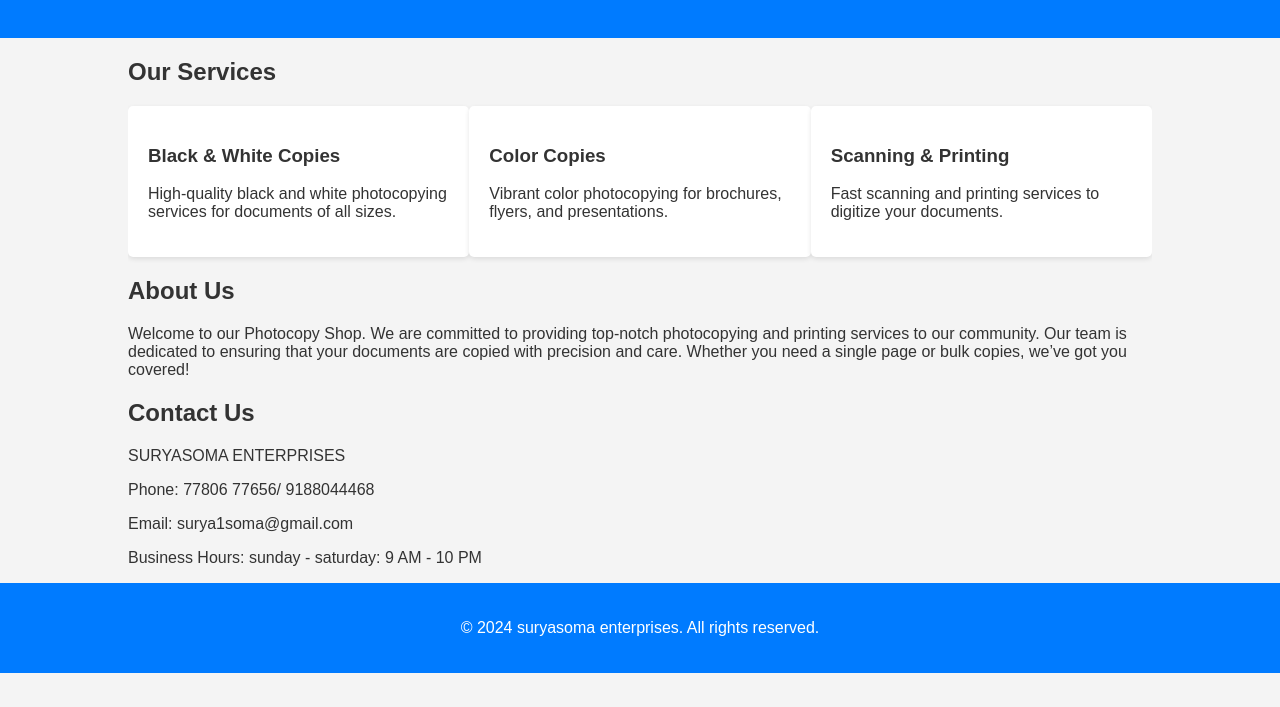
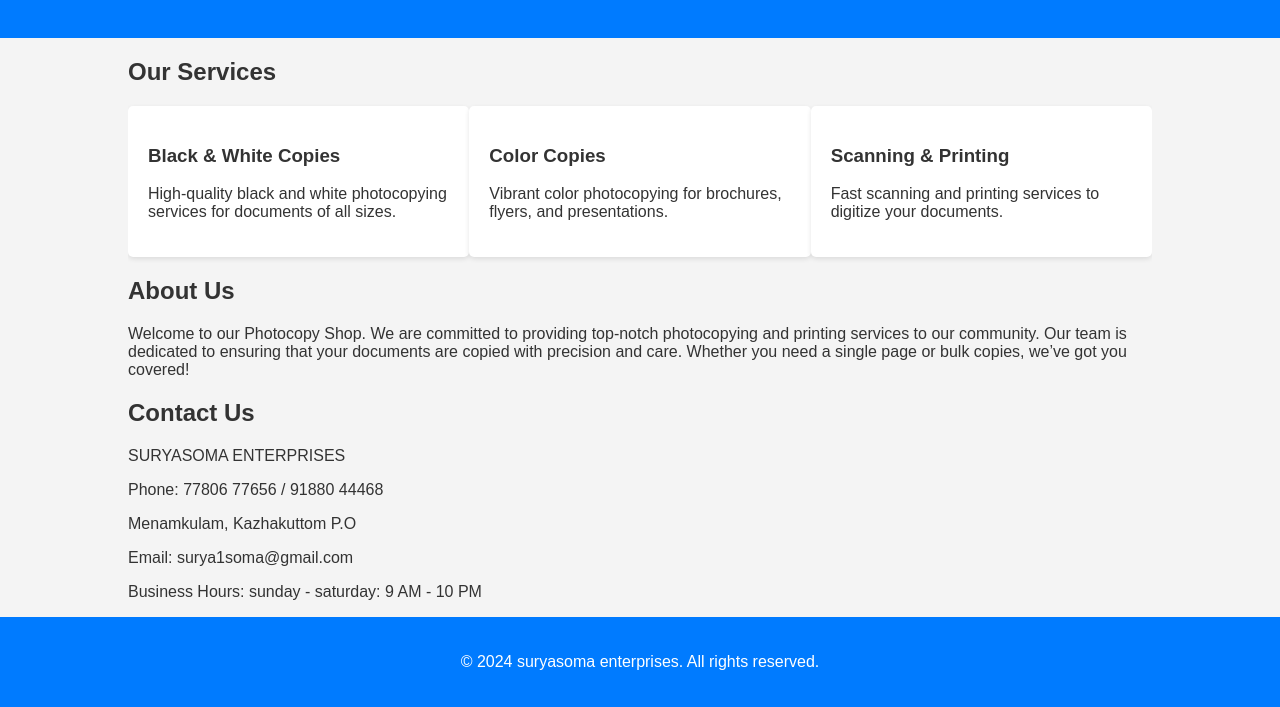
Before and after one commit to surya1soma/suryasoma_website, a plain HTML site: page index.html in a window 1280 px wide. Shown: the part 120-827 px from the top of the page. Before the commit the page ends 800 px from the top, so only its background shows below. Drawn offline with Linux system fonts and the light colour scheme.

Commit message:
Update index_10oct.html

```diff
--- a/index.html
+++ b/index.html
@@ -92,7 +92,8 @@
     <section id="contact">
         <h2>Contact Us</h2>
         <p>SURYASOMA ENTERPRISES</p>
-        <p>Phone: 77806 77656/ 9188044468</p>
+        <p>Phone: 77806 77656 / 91880 44468</p>
+        <p>Menamkulam, Kazhakuttom P.O<p>
         <p>Email: surya1soma@gmail.com</p>
         <p>Business Hours: sunday - saturday: 9 AM - 10 PM </p>
     </section>
```
